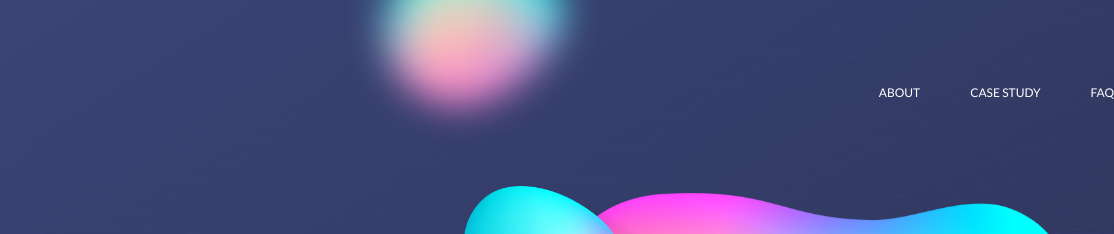
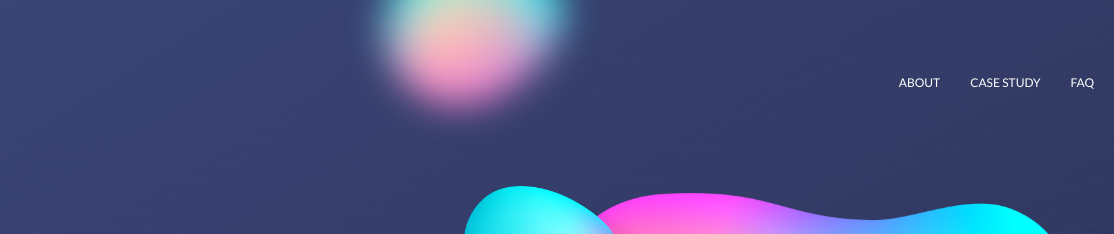
Before and after one commit to rvanwinkle568/WebStyle, a plain HTML site: page WebStyle/index.html in a window 1280 px wide. Shown: the top 234 px of the page, 166-1280 px from the left. Drawn offline with Linux system fonts and the light colour scheme.

Commit message:
Update style.css
Fixing nav bar positioning.

```diff
--- a/WebStyle/style.css
+++ b/WebStyle/style.css
@@ -49,6 +49,7 @@ header {
   display: flex;
   align-items: flex-end;
   justify-content: space-between;
+  padding: 1rem 2rem;
 }
 
 .nav-list {
@@ -57,7 +58,7 @@ header {
 }
 
 .nav-item {
-  margin-right: 5rem;
+  margin-right: 3rem;
 }
 
 .nav-item:last-child {
```
